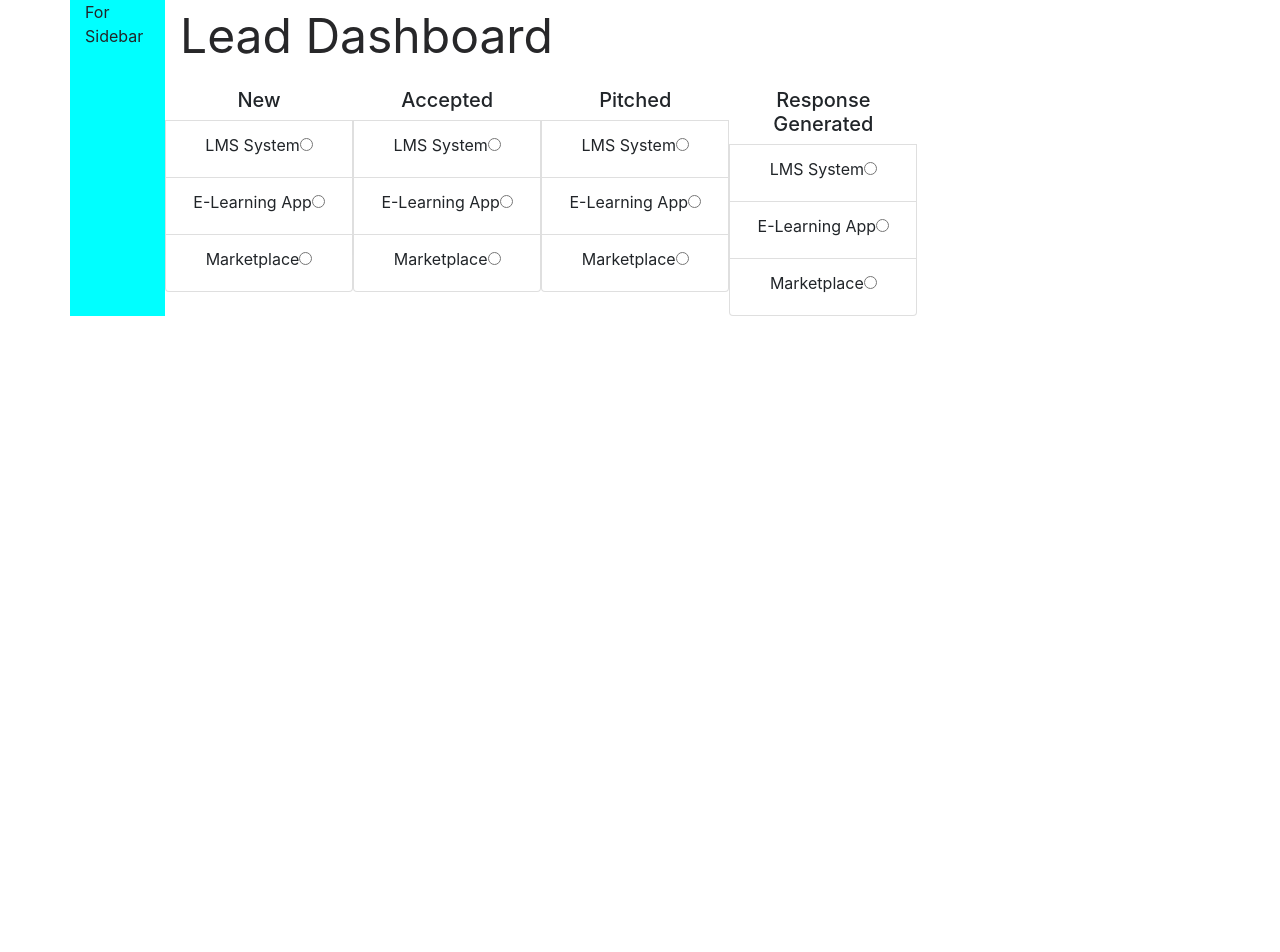
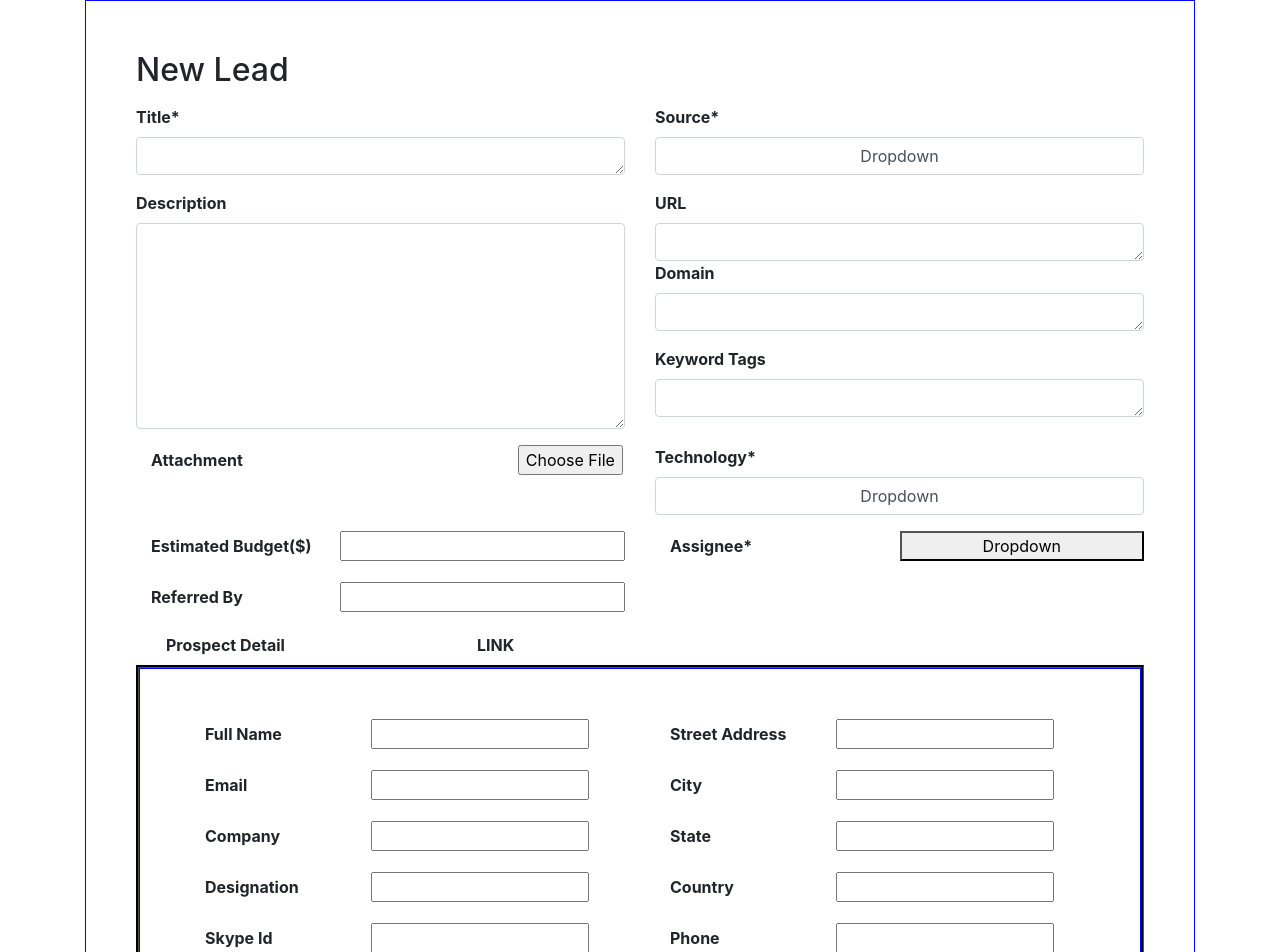
Before and after one commit to sagarutlas-zapbuild/project1, a React (Create React App) app in the folder frontend/: page / in a window 1280 px wide. Shown: the top 952 px of the page. Before the commit the page ends 800 px from the top, so only its background shows below. Built offline with nearby package versions, Linux system fonts and the light colour scheme.

Commit message:
almost ready lead form

```diff
--- a/frontend/src/App.css
+++ b/frontend/src/App.css
@@ -54,3 +54,17 @@
     transform: rotate(360deg);
   }
 }
+.down {
+  transform: rotate(45deg);
+  -webkit-transform: rotate(45deg);
+}
+
+#border{
+
+  border-style: groove;
+  border-color:black;
+}
+#margin {
+  border: 1px solid blue;
+  padding: 50px 50px 50px 50px;
+}
--- a/frontend/src/App.js
+++ b/frontend/src/App.js
@@ -1,11 +1,12 @@
 import React from 'react';
 import './App.css';
 import 'bootstrap/dist/css/bootstrap.min.css';
-import LeadDashboard from './Components/LeadDashboard'
+//import LeadDashboard from './Components/LeadDashboard'
+import Leadform from './Components/Leadform';
 
 function App() {
   return (
-    <LeadDashboard/ >
+    <Leadform/ >
   );
 }
 
--- a/frontend/src/Components/Leadform.js
+++ b/frontend/src/Components/Leadform.js
@@ -5,8 +5,9 @@ const Leadform = (props) => {
   return (
     <Container>
       <form>
+        <div id="margin">
           <b>
-        <label>  New Lead
+            <label>  <h2>New Lead</h2>
             </label>
             <br />
             <div>
@@ -24,14 +25,12 @@ const Leadform = (props) => {
                   </div>
                 </Col>
                 <Col >
-              <div className="dropdown">
+                  <div className="dropwn">
                     <label htmlFor="source">
                       Source*
             </label>
                     <br />
-                <button className="dropbtn">Dropdown</button>
-                <div id="source" >
-                </div>
+                    <button className="form-control" id="source">Dropdown</button>
                   </div>
                 </Col>
               </Row>
@@ -57,7 +56,7 @@ const Leadform = (props) => {
                   <textarea
                     className="form-control"
                     id="url"
-                rows="1" required
+                    rows="1"
                   />
                   <div className="form-group">
                     <label htmlFor="domain">
@@ -66,7 +65,7 @@ const Leadform = (props) => {
                     <textarea
                       className="form-control"
                       id="domain"
-                  rows="1" required
+                      rows="1"
                     />
                   </div>
                   <div className="form-group">
@@ -76,7 +75,7 @@ const Leadform = (props) => {
                     <textarea
                       className="form-control"
                       id="keyword_tags"
-                  rows="1" required
+                      rows="1"
                     />
                   </div>
                 </div>
@@ -85,10 +84,10 @@ const Leadform = (props) => {
             <Row>
               <Col>
                 <div className="form-group">
-              <label htmlFor="attachment">
+                  <label  class="control-label col-sm-9"  htmlFor="attachment">
                     Attachment
             </label>
-              <input type="file" id="attachment" name="myfile"
+                  <input  class="control-input col-sm-3"  type="file" id="attachment"
                   />
 
                 </div>
@@ -99,7 +98,7 @@ const Leadform = (props) => {
                     Technology*
             </label>
                   <br />
-              <button className="dropbtn">Dropdown</button>
+                  <button className="form-control">Dropdown</button>
                   <div className="dropdown-content" id="technology" >
                   </div>
                 </div>
@@ -108,51 +107,60 @@ const Leadform = (props) => {
             <Row>
               <Col>
               <div className="form-group">
-              <div className="col-xm-1">
-                <label className="Label-control" htmlFor="estimated_budget">
-                  Estimated budget($)
+                      <label class="control-label col-sm-5" htmlFor="estimated_budget">
+                        Estimated Budget($)
             </label>
-                <input className="form-control" type={Number} id="estimated_ budget" width="50px">
+                      <input class="control-input col-sm-7" type="Text" id="estimated_budget" width="50px">
                       </input>
                     </div>
-            </div>
                 <div className="form-group">
-              <label htmlFor="referred_by">
+                  <label class="control-label col-sm-5" htmlFor="referred_by">
                     Referred By
             </label>
-              <input class="form-control" type={Text} id="referred_by" width="50px">
+                  <input class="control-input col-sm-7" type="Text" id="referred_by" width="50px">
                   </input>
                 </div>
               </Col>
               <Col >
                 <div className="dropdown">
-              <label htmlFor="assignee">
+                  <label class="control-label col-sm-6" htmlFor="assignee">
                     Assignee*
             </label>
-              <button className="dropbtn">Dropdown</button>
+                  <button class="control-input col-sm-6" >Dropdown</button>
                   <div className="dropdown-content" id="assignee">
                   </div>
                 </div>
               </Col>
             </Row>
+            <row>
+              <Col>
+              <label class="control-label col-sm-4">
+                Prospect Detail
+              </label>
+              <label>LINK</label>
+              </Col>
+            </row>
             <div id="border">
+              <div id="margin">
+              <form class="form-horizontal" action="/action_page.php">
+
                 <Row>
                   <Col>
 
                     <div className="form-group">
-                <label htmlFor="full_name">
+                      <label class="control-label col-sm-5" htmlFor="full_name">
                         Full Name
             </label>
-                <input class="form-control" type={Text} id="full_name" width="50px">
+                      <input class="control-input col-sm-6" type="Text" id="full_name" width="50px">
                       </input>
                     </div>
                   </Col>
                   <Col >
                     <div className="dropdown">
-                <label htmlFor="street_address">
+                      <label class="control-label col-sm-5" htmlFor="street_address">
                         Street Address
             </label>
-                <input class="form-control" type={Text} id="street_address" width="50px">
+                      <input class="control-input col-sm-6" type="Text" id="street_address" width="50px">
                       </input>
 
                     </div>
@@ -162,19 +170,19 @@ const Leadform = (props) => {
                   <Col>
 
                     <div className="form-group">
-                <label htmlFor="email">
+                      <label class="control-label col-sm-5" htmlFor="email">
                         Email
             </label>
-                <input class="form-control" type={Text} id="email" width="50px">
+                      <input class="control-input col-sm-6" type="Text" id="email" width="50px">
                       </input>
                     </div>
                   </Col>
                   <Col >
                     <div className="dropdown">
-                <label htmlFor="city">
+                      <label class="control-label col-sm-5" htmlFor="city">
                         City
             </label>
-                <input class="form-control" type={Text} id="city" width="50px">
+                      <input class="control-input col-sm-6" type="Text" id="city" width="50px">
                       </input>
 
                     </div>
@@ -184,40 +192,94 @@ const Leadform = (props) => {
                   <Col>
 
                     <div className="form-group">
-                <label htmlFor="company">
+                      <label class="control-label col-sm-5" htmlFor="company">
                         Company
             </label>
-                <input class="form-control" type={Text} id="company" width="50px">
+                      <input class="control-input col-sm-6" type="Text" id="company" width="50px">
                       </input>
                     </div>
                   </Col>
                   <Col >
                     <div className="dropdown">
-                <label htmlFor="state">
+                      <label class="control-label col-sm-5" htmlFor="state">
                         State
             </label>
-                <input class="form-control" type={Text} id="state" width="50px">
+                      <input class="control-input col-sm-6" type="Text" id="state" width="50px">
                       </input>
 
                     </div>
                   </Col>
                 </Row>
+                <Row>
+                  <Col>
+
+                    <div className="form-group">
+                      <label class="control-label col-sm-5" htmlFor="designation">
+                        Designation
+            </label>
+                      <input class="control-input col-sm-6" type="Text" id="designation" width="50px">
+                      </input>
+                    </div>
+                  </Col>
+                  <Col >
+                    <div className="dropdown">
+                      <label class="control-label col-sm-5" htmlFor="country">
+                        Country
+            </label>
+                      <input class="control-input col-sm-6" type="Text" id="country" width="50px">
+                      </input>
 
                     </div>
-        </b>
+                  </Col>
+                </Row>
                 <Row>
                   <Col>
-<label>Submit And New </label>
-<input type="Button">
 
+                    <div className="form-group">
+                      <label class="control-label col-sm-5" htmlFor="skype_id">
+                        Skype Id
+            </label>
+                      <input class="control-input col-sm-6" type="Text" id="skype_id" width="50px">
+                      </input>
+                    </div>
+                  </Col>
+                  <Col >
+                    <div className="dropdown">
+                      <label class="control-label col-sm-5" htmlFor="phone">
+                        Phone
+            </label>
+                      <input class="control-input col-sm-6" type="Text" id="phone" width="50px">
+                      </input>
+
+                    </div>
+
+                  </Col>
+                </Row>
+              </form>
+            </div>
+            </div>
+          </b>
+          <br />
+          <Row>
+            <Col>
+
+              <input type="Button" value="Submit And New" id="Submit_and_new">
               </input>
             </Col>
             <Col>
+
+              <input type="Button" value="     Submit    " id="submit">
+              </input>
             </Col>
             <Col>
+
+              <input type="Button" value="     Cancel     " id="cancel">
+              </input>
             </Col>
 
           </Row>
+        </div>
+
       </form>
     </Container>
   );
```
Also changed, not shown: 1 other file (tests, documents, lock files or other folders). Lines whose indentation alone changed are shown as unchanged.
